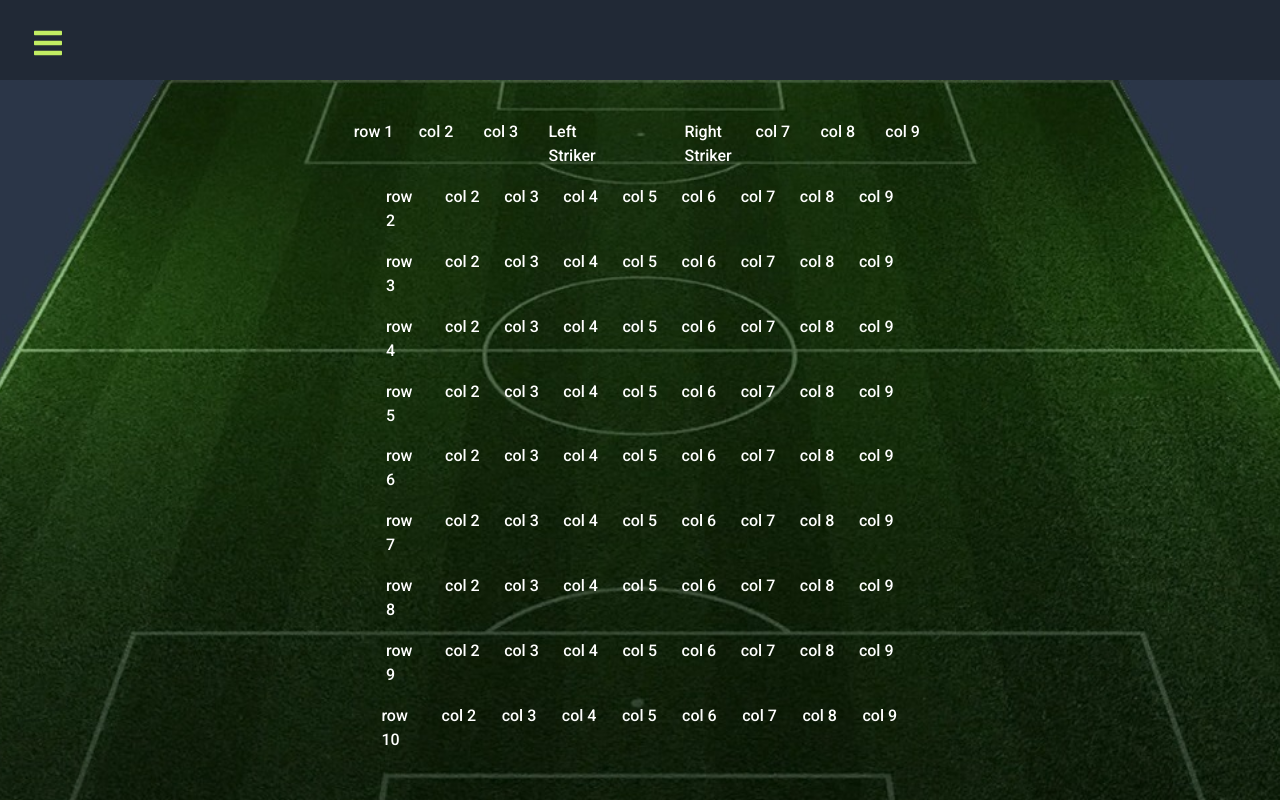
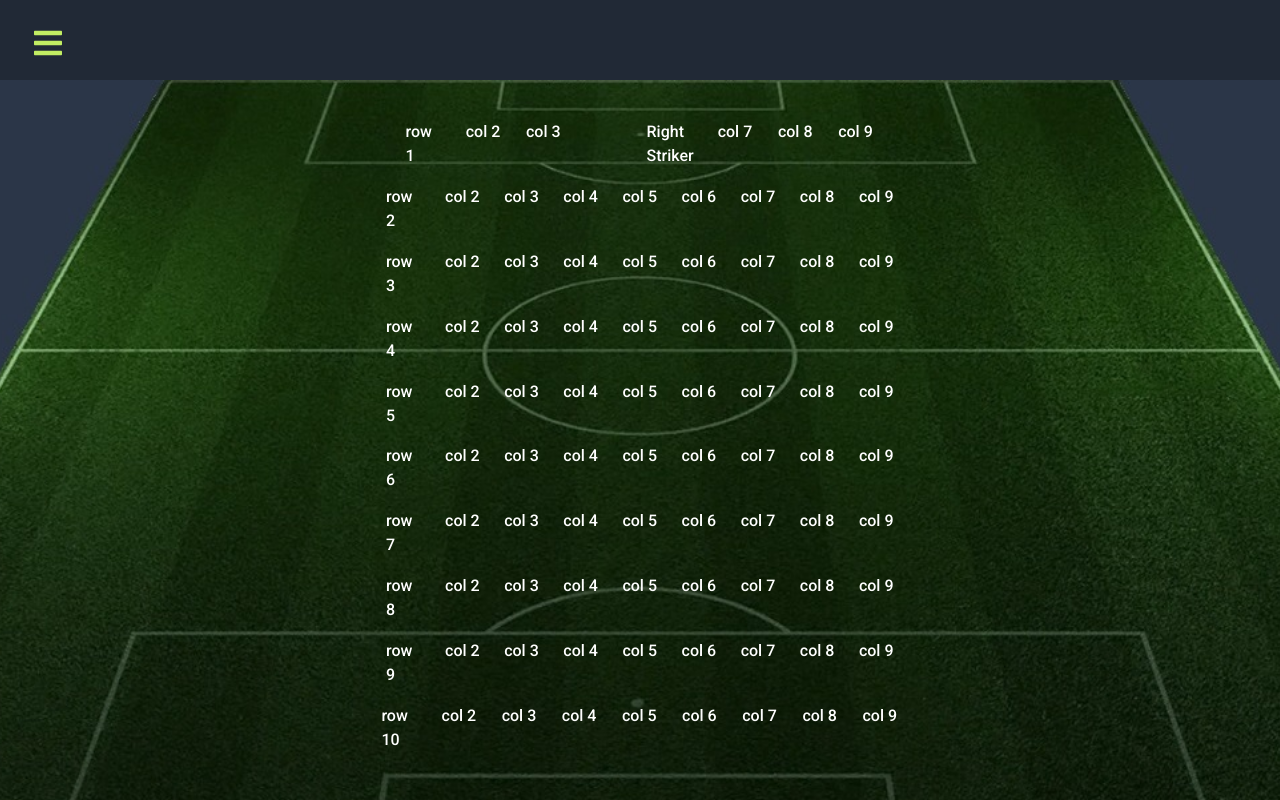
Before and after one commit to jiramos87/futstarter-frontend, a React (Create React App) app: page /squads in a window 1280 px wide. Built offline with nearby package versions, Linux system fonts and the light colour scheme.

Commit message:
Combinando todo

```diff
--- a/src/views/Squads.js
+++ b/src/views/Squads.js
@@ -18,7 +18,7 @@ const Squads =() => {
                     <div className="col">row 1</div>
                     <div className="col">col 2</div>
                     <div className="col">col 3</div>
-                    <div className="col">Left Striker {store.Squads?.LST && <Card/>}</div>
+                    {/* <div className="col">Left Striker {store.Squads?.LST && <Card/>}</div> */}
                     <div className="col"></div>
                     <div className="col RST">Right Striker</div>
                     <div className="col">col 7</div>
```
